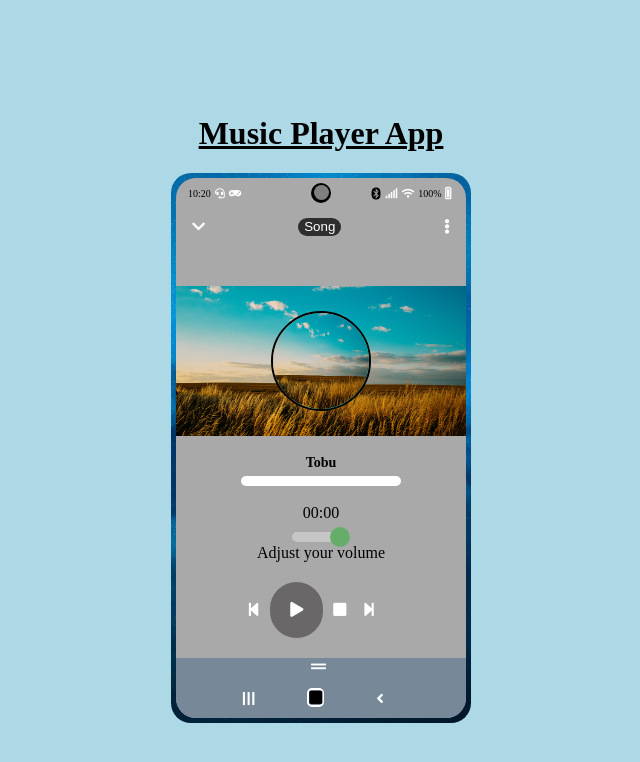
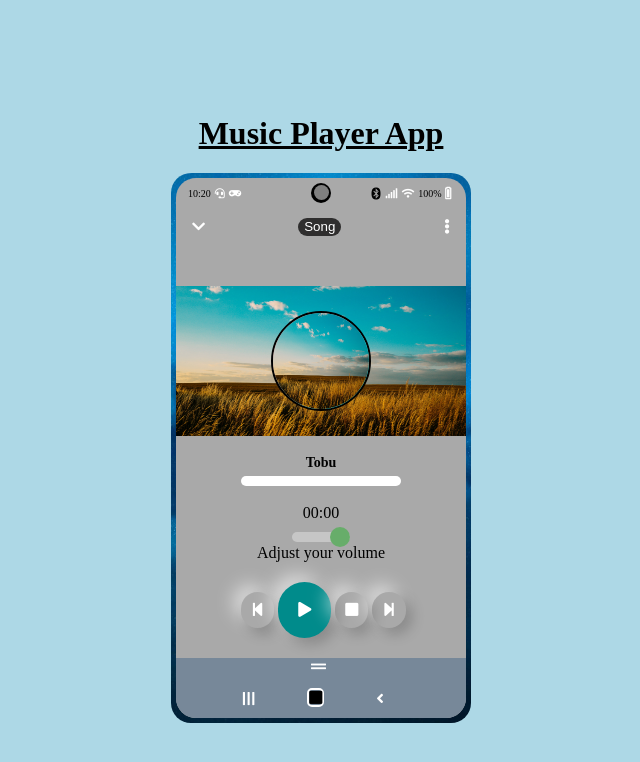
Before and after one commit to knight196/Musicapp, a plain HTML site: page index.html in a window 1280 px wide. Both pictures are taken after a click on the icon 640 px from the left and 590 px from the top of the page. Shown: the whole page, without its empty margins (319-959 px from the left). Drawn offline with Linux system fonts and the light colour scheme.

Commit message:
Update style.css

```diff
--- a/style.css
+++ b/style.css
@@ -210,13 +210,17 @@ padding: 10px;
     position: relative;
     left: 65px;
     border:none;
+     box-shadow: 6px 6px 14px 0 rgba(0, 0, 0, 0.2),
+    -8px -8px 18px 0 rgba(255, 255, 255, 0.55);
 }
 .btn2{
   border:none;
+  border-radius: 50px;
+  padding:10px;
   background:transparent;
 }
 .audioplay{
-    background:rgb(105, 103, 103);
+    background:darkcyan;
     border-radius: 50px;
     padding: 20px;
 }
```
